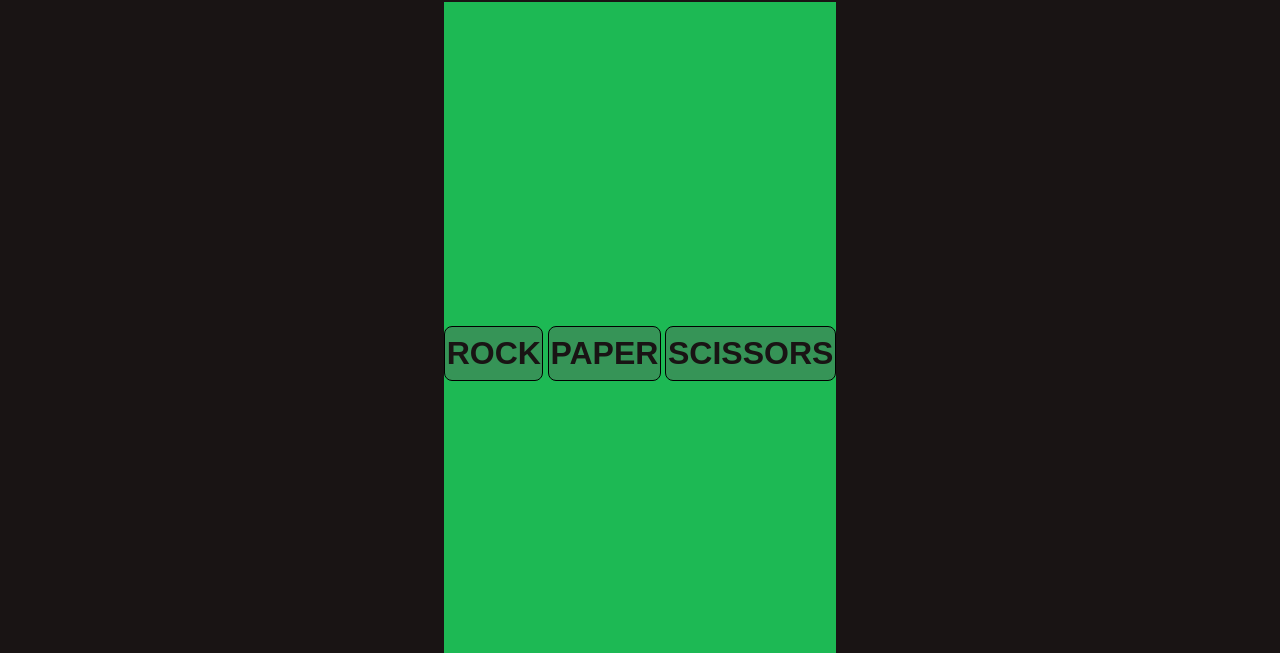
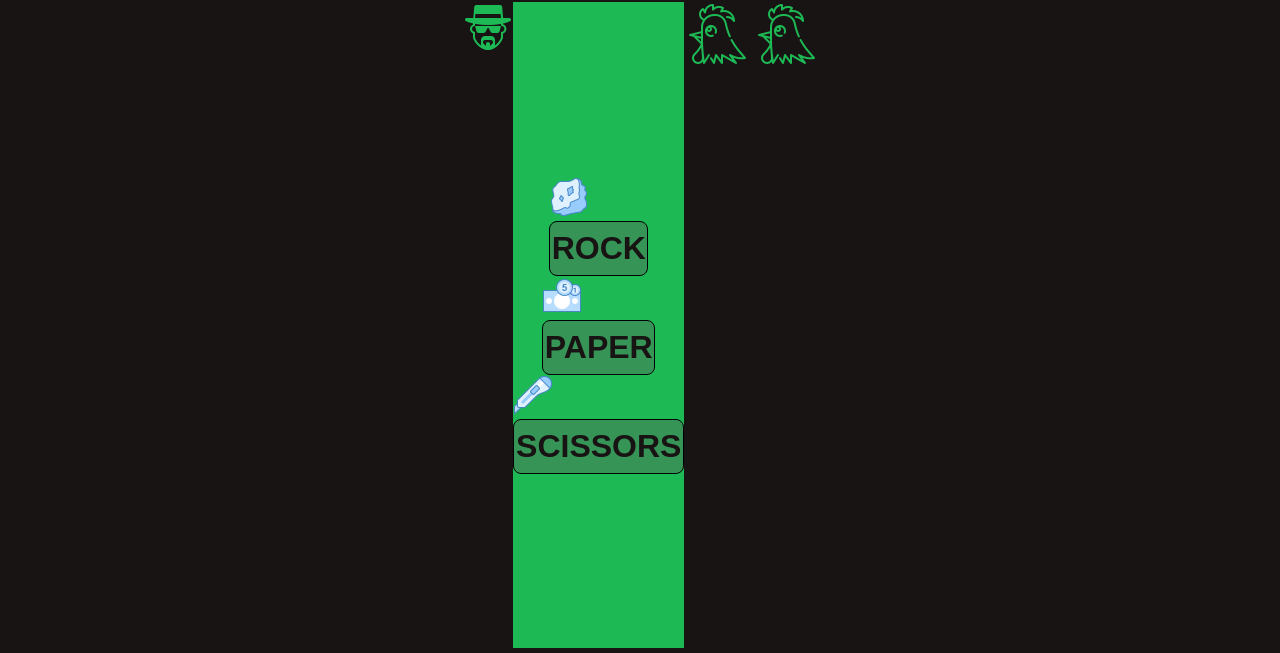
Before and after one commit to urc4/rock-paper-scissors, a plain HTML site: page index.html in a window 1280 px wide. Shown: the part 59-712 px from the top of the page. Drawn offline with Linux system fonts and the light colour scheme.

Commit message:
Provide icons
Took me really long to figure this out for some reason font awesome
was not working, so I had to use icons8 instead which turned to be
much better since it has the heisenberg sketch icon for my breaking
bad theme rock paper scissors game.

```diff
--- a/index.html
+++ b/index.html
@@ -6,21 +6,48 @@
     <meta name="viewport" content="width=device-width, initial-scale=1.0" />
     <title>Rock Paper Scissors</title>
     <link rel="stylesheet" href="./style.css" />
-    <link rel="stylesheet" href="https://cdnjs.cloudflare.com/ajax/libs/font-awesome/4.7.0/css/font-awesome.min.css">
     <script src="./script.js" defer></script>
   </head>
   <body>
     <div class="header">ROCK PAPER SCISSORS, BITCH!</div>
     <div class="game-container">
-      <div id="playerOptions">
-        <button id="rock">ROCK</button>
-        <button id="paper">PAPER</button>
-        <button id="scissors">SCISSORS</button>
+      <div class="jock" id="player">
+        <img src="./icons/heisenberg.png" alt="say my name" />
+      </div>
+      <div class="player-options">
+        <div class="card">
+          <div class="game-choice">
+            <img src="./icons/meth.png" alt="crystal meth" />
+          </div>
+          <button id="rock">ROCK</button>
+        </div>
+        <div class="card">
+          <div class="game-choice">
+            <img src="./icons/cash.png" alt="chatter" />
+          </div>
+          <button id="paper">PAPER</button>
+        </div>
+        <div class="card">
+          <div class="game-choice">
+            <img src="./icons/stanley-knife.png" alt="poor victor" />
+          </div>
+          <button id="scissors">SCISSORS</button>
+        </div>
+      </div>
+      <div class="jock" id="computer">
+        <div class="los-pollos-hermanos">
+          <img src="./icons/lo-pollo.png" alt="look at me hector" />
+          <img src="./icons/lo-pollo.png" alt="don eladio is dead" />
+        </div>
       </div>
     </div>
 
     <div class="interface"></div>
-    <!-- <button></button>  make it the restart pop up-->
-    <div class="footer">Copyright &#169 <a href="https://github.com/">urc4</a> <i class="fa fa-github"></i></div>
+    <button>make it the restart pop up</button>
+    <div class="footer">
+      Copyright <a href="https://github.com/"> urc4</a
+      ><img src="./icons/github.png" alt="" />
+      <!-- &#169 -->
+    </div>
   </body>
 </html>
--- a/style.css
+++ b/style.css
@@ -48,14 +48,29 @@ button:hover{
 
 }
 
+.jock {
+    color: white;
+}
+
 .game-container{
     flex: 1;
+
+    display: flex;
+    /* align-items: center; */
+    justify-content: center;
+    margin: .5rem auto;
+}
+
+.player-options{
+    flex: 1;
+
     background-color: #1db954;
     color: #191414;
     display: flex;
+    flex-direction: column;
     align-items: center;
     justify-content: center;
-    margin: .5rem auto;
+    /* margin: .5rem auto; */
 }
 
 .footer{
```
Also changed, not shown: icons/cash.png (added), icons/github.png (added), icons/heisenberg.png (added), icons/lo-pollo.png (added), icons/meth.png (added), icons/stanley-knife.png (added).
